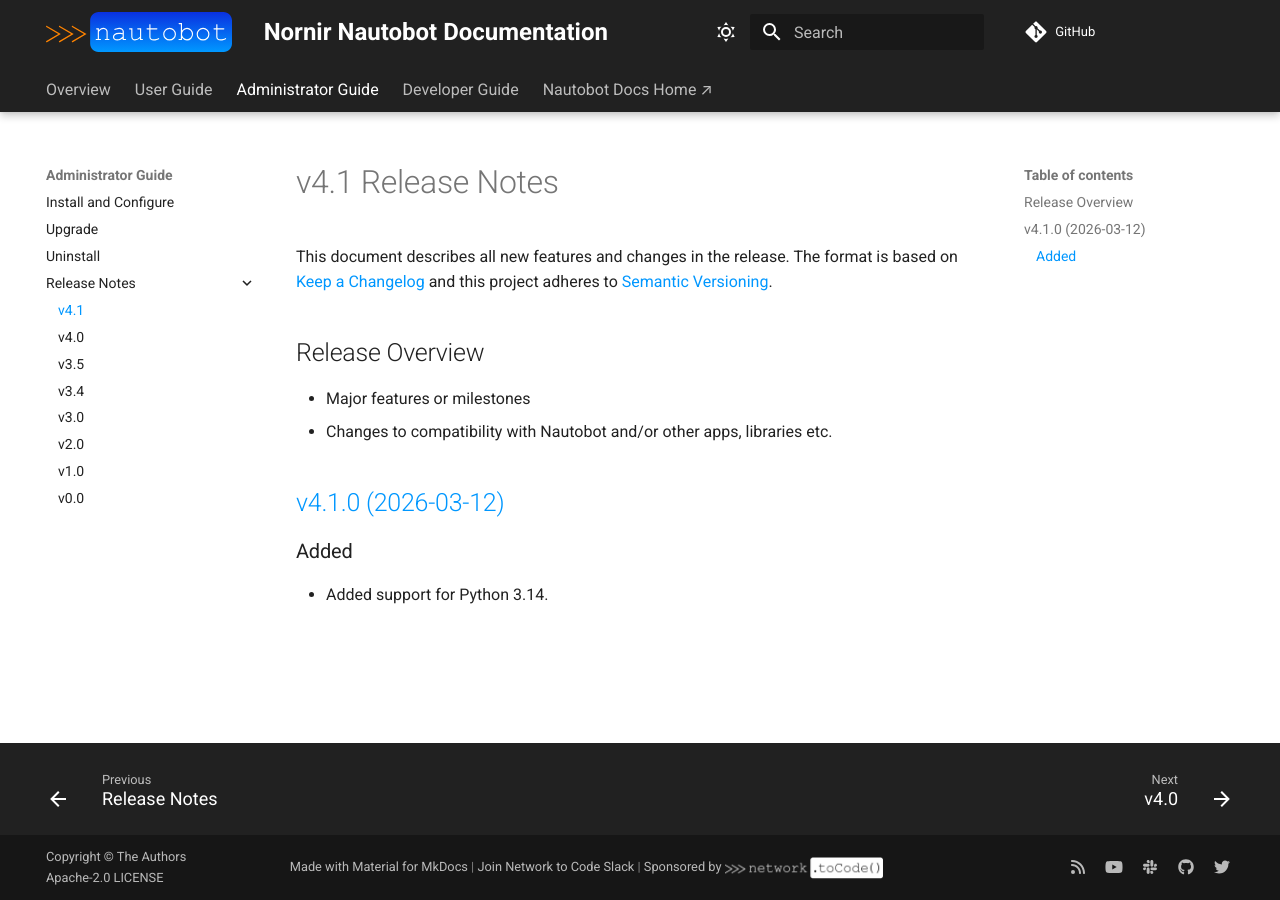
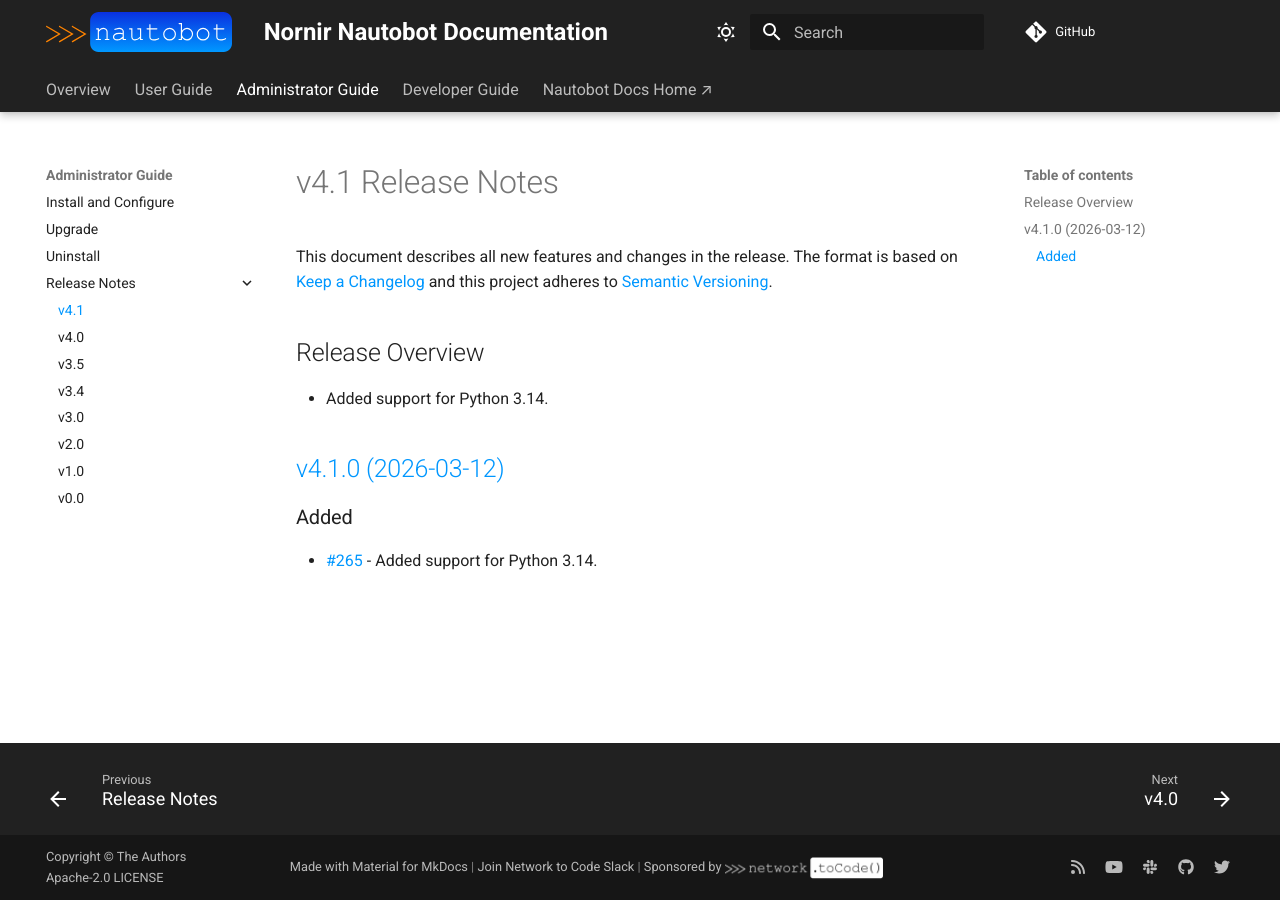
Before and after one commit to nautobot/nornir-nautobot, an MkDocs documentation site: the page built from docs/admin/release_notes/version_4.1.md, in a window 1280 px wide. Built offline with MkDocs 1.6.1 and Material for MkDocs 9.7.7, drawn with Linux system fonts in a browser that asks for light colours; comment, search, counter and statistics services are not loaded.

Commit message:
Clean up 4.1 docs

```diff
--- a/docs/admin/release_notes/version_4.1.md
+++ b/docs/admin/release_notes/version_4.1.md
@@ -4,11 +4,10 @@
 
 ## Release Overview
 
-- Major features or milestones
-- Changes to compatibility with Nautobot and/or other apps, libraries etc.
+- Added support for Python 3.14.
 
 ## [v4.1.0 (2026-03-12)](https://github.com/networktocode/nornir-nautobot/releases/tag/v4.1.0)
 
 ### Added
 
-- Added support for Python 3.14.
+- [#265](https://github.com/nautobot/nornir-nautobot/pull/265) - Added support for Python 3.14.
```
